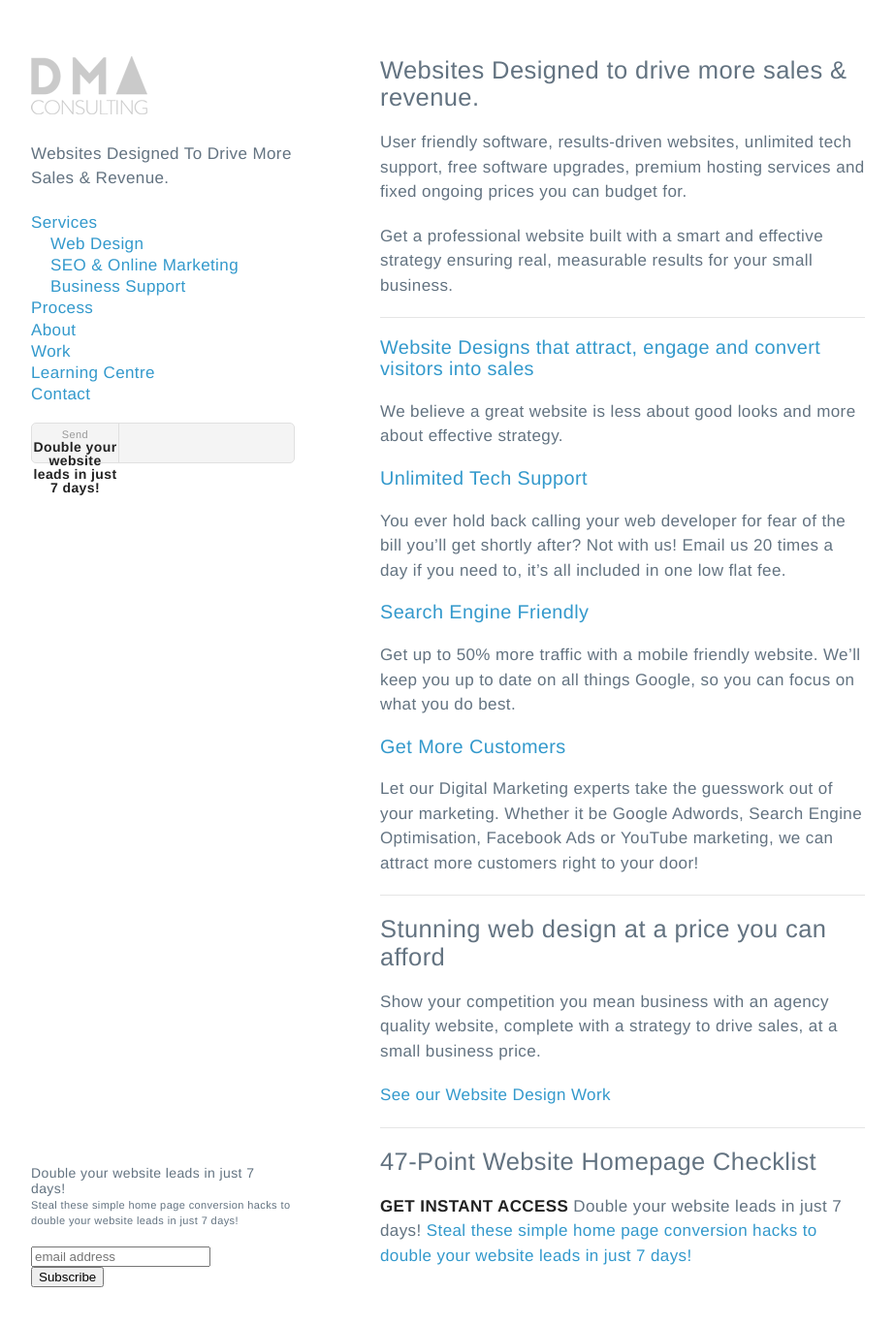
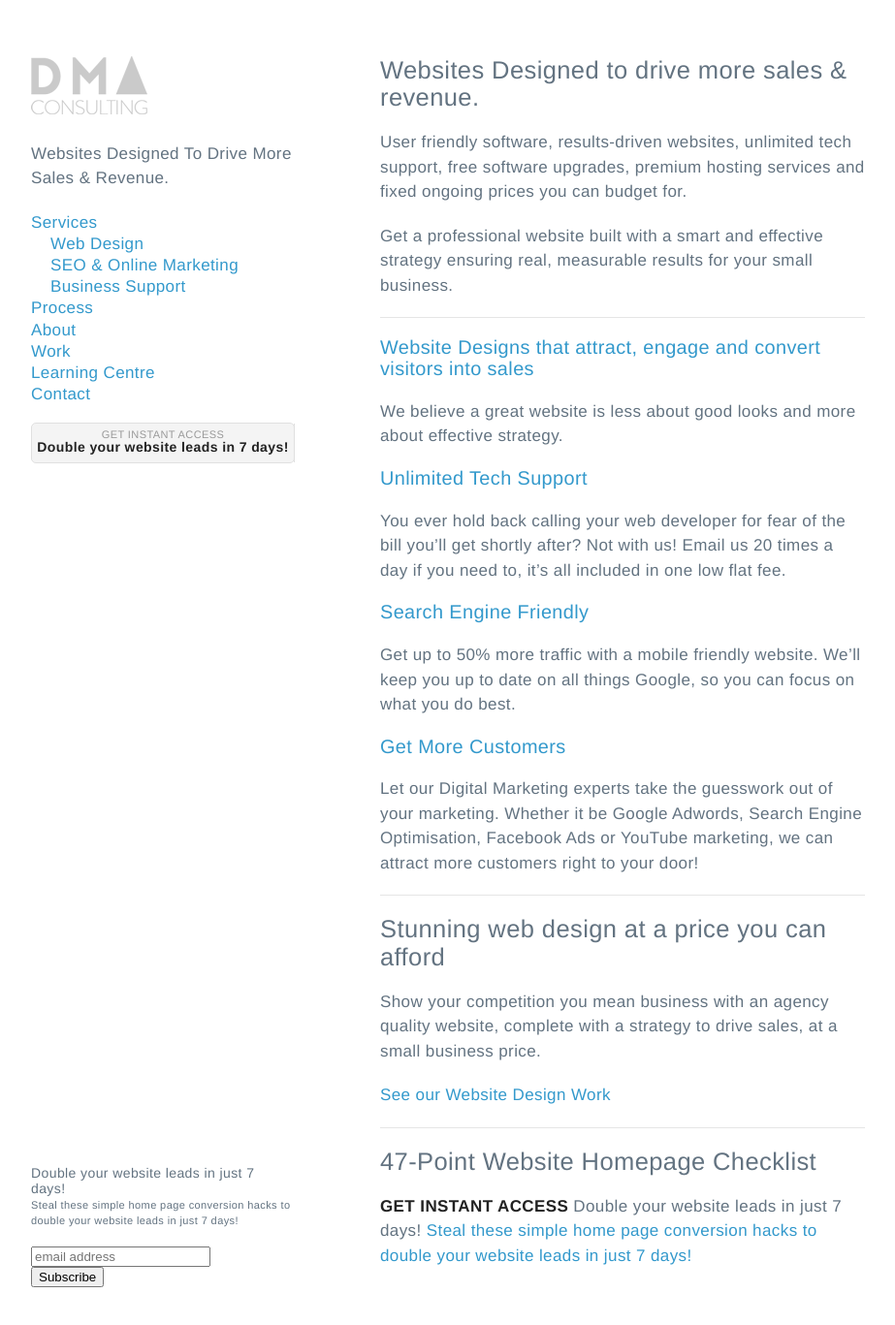
Before and after one commit to dmaillard/David-Maillard, a Jekyll site: the page built from README.md, in a window 1280 px wide and 1378 px high. Shown: the top 1367 px of the window at 97% size, without its empty margins (178-1101 px from the left). Built offline with Jekyll 4.4.1, drawn with Linux system fonts in a browser that asks for light colours; our own code applies the rules of GitHub Pages for plain Markdown files; comment, search, counter and statistics services are not loaded.

Commit message:
GET INSTANT ACCESS

```diff
--- a/_layouts/default.html
+++ b/_layouts/default.html
@@ -86,7 +86,7 @@
 
         {% if site.show_downloads %}
           <ul>
-            <li><a href="mailto:david@dmaillard.com">Send <strong>Double your website leads in just 7 days!</strong></a></li>
+            <li><a href="mailto:david@dmaillard.com">GET INSTANT ACCESS <strong>Double your website leads in 7 days!</strong></a></li>
           </ul>
         {% endif %}
       </header>
--- a/assets/css/style.css
+++ b/assets/css/style.css
@@ -365,7 +365,7 @@ header ul {
     width: 270px
 }
 header li {
-    width: 89px;
+    width: 100%;
     float: left;
     border-right: 1px solid #e0e0e0;
     height: 40px
```
